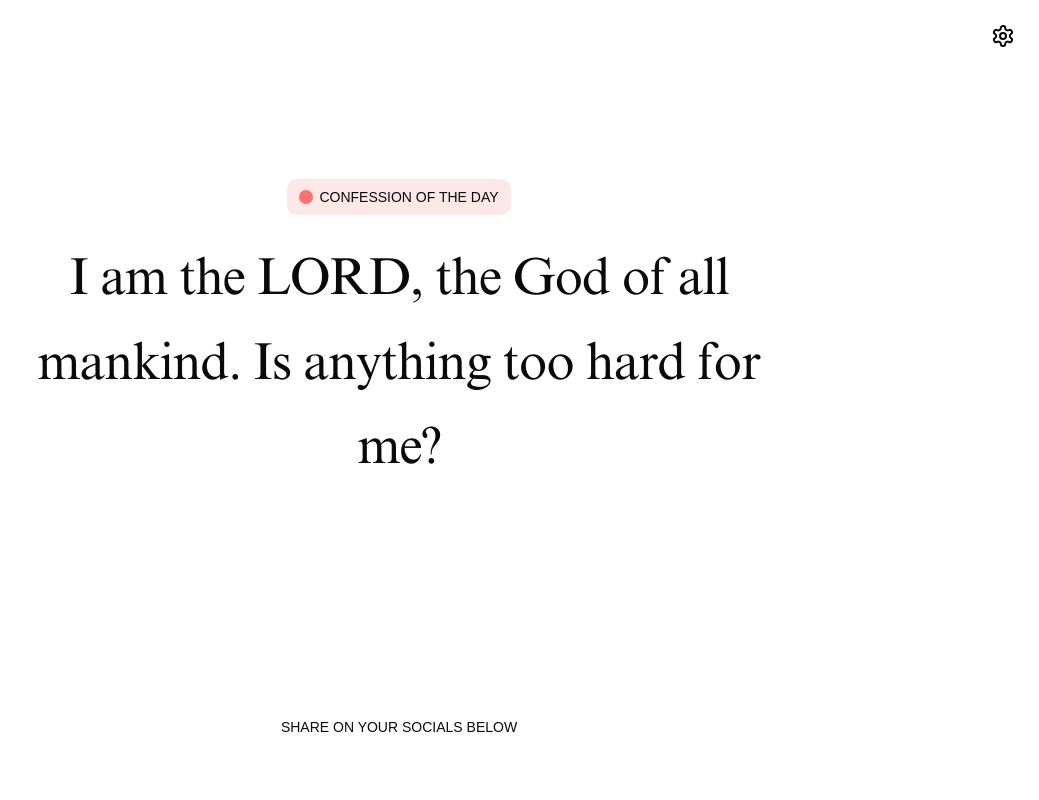
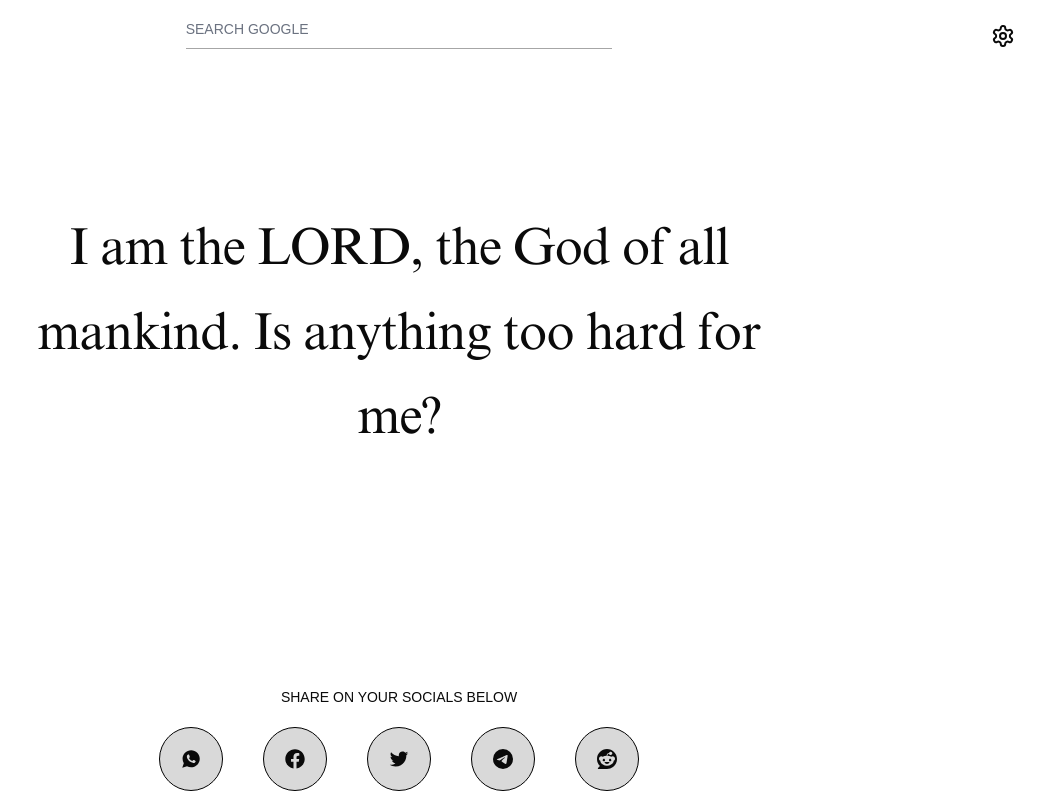
Before and after one commit to Adedoyin-Emmanuel/holytab, a Next.js app in the folder web/: page / in a window 1280 px wide. Shown: the whole page, without its empty margins (241-1280 px from the left). Built offline with nearby package versions, Linux system fonts and the light colour scheme; a web font is replaced by a local one.

Commit message:
feat: added confession badge component

```diff
--- a/web/app/components/confession-badge/index.tsx
+++ b/web/app/components/confession-badge/index.tsx
@@ -1,18 +1,10 @@
-
-"use client"
-import React from "react";
-
-interface ConfessionBadgeProps {
-
-}
-
-const ConfessionBadge = ()=> {
-
-    return (
-        <div>
-            <h1>ConfessionBadge works!</h1>
-        </div>
-    );
-}
+const ConfessionBadge = () => {
+  return (
+    <section className="flex items-center gap-[6px] bg-[#F28C8C33] dark:bg-[#F5B7001A] rounded-[10px] pt-2 pr-3 pb-2 pl-3">
+      <section className="bg-[#FA7272] dark:bg-[#F5B700] h-[14px] w-[14px] rounded-full "></section>
+      <p className="text-sm ">CONFESSION OF THE DAY</p>
+    </section>
+  );
+};
 
 export default ConfessionBadge;
--- a/web/app/page.tsx
+++ b/web/app/page.tsx
@@ -3,20 +3,18 @@ import React, { useEffect, useState } from "react";
 import localFont from "next/font/local";
 import { cn } from "@/lib/utils";
 
-
 import { Axios } from "@/config/axios";
 import { Confession } from "@/interfaces";
 import SettingsMenu from "@/app/components/settings";
+import Search from "@/app/components/search";
+import SocialIcons from "@/app/components/social-icons";
 
 const timesNewRoman = localFont({
   src: "./../public/fonts/timesNewRoman.ttf",
 });
 
 export default function Home() {
-
-
   const [confessionData, setConfessionData] = useState<Confession>();
-
 
   useEffect(() => {
     const fetchData = async () => {
@@ -35,16 +33,15 @@ export default function Home() {
     <div className="w-screen h-screen flex items-center justify-center gap-5 flex-col">
       <SettingsMenu />
 
+      <Search />
+
       <br />
       <br />
       <br />
       <br />
 
       <section className="w-full flex items-center flex-col">
-        <section className="flex items-center gap-[6px] bg-[#F28C8C33] dark:bg-[#F5B7001A] rounded-[10px] pt-2 pr-3 pb-2 pl-3">
-          <section className="bg-[#FA7272] dark:bg-[#F5B700] h-[14px] w-[14px] rounded-full "></section>
-          <p className="text-sm ">CONFESSION OF THE DAY</p>
-        </section>
+
 
         <h1
           className={cn(
@@ -65,7 +62,7 @@ export default function Home() {
       <br />
 
       <p className="uppercase text-sm">Share on your socials below</p>
-
+      <SocialIcons />
     </div>
   );
 }
```
